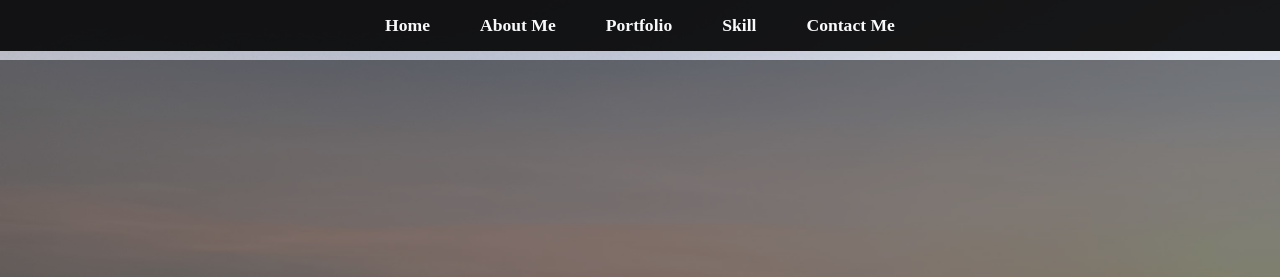
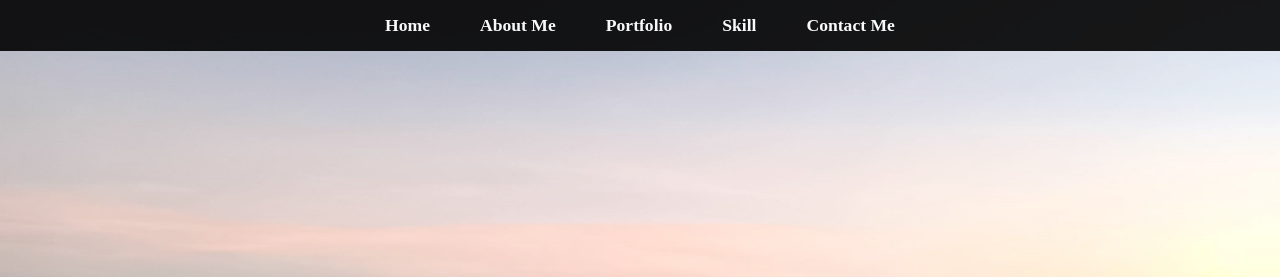
Before and after one commit to ardodimas/ardodimas-Personal-Website, a plain HTML site: page index.html in a window 1280 px wide. Shown: the top 277 px of the page. Drawn offline with Linux system fonts and the light colour scheme.

Commit message:
Remove background color from home section

```diff
--- a/style.css
+++ b/style.css
@@ -117,7 +117,7 @@
 #home{
     display: flex;
     flex-direction: column;
-    background-color: rgba(0, 0, 0, 0.5);
+    background-color: transparent;
     height: 840px;
     justify-content: center;
     align-items: center;
```
